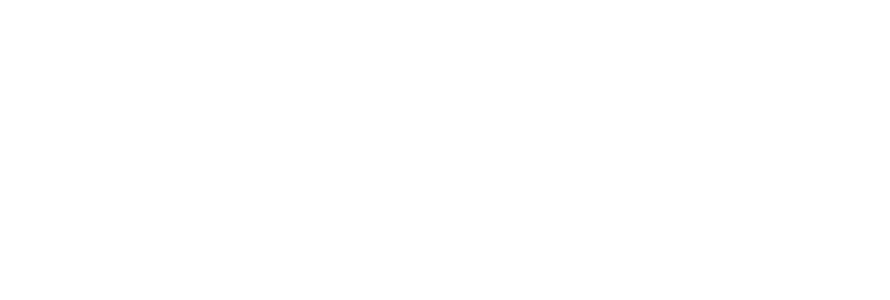
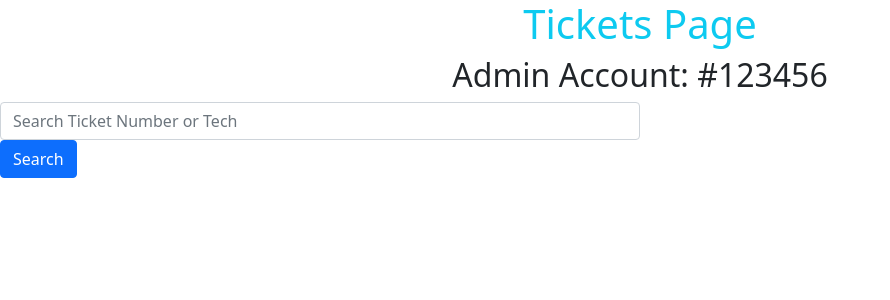
Before and after one commit to thuandang712/blue_ocean, a React (Create React App) app in the folder client/: page /ticket in a window 1280 px wide. Shown: the top 300 px of the page, without its empty margins (0-890 px from the left). Built offline with nearby package versions, Linux system fonts and the light colour scheme.

Commit message:
tickets .js alfred

```diff
--- a/client/package.json
+++ b/client/package.json
@@ -7,6 +7,7 @@
     "@testing-library/react": "^11.2.7",
     "@testing-library/user-event": "^12.8.3",
     "bootstrap": "^5.1.1",
+    "mdbreact": "^5.1.0",
     "react": "^17.0.2",
     "react-bootstrap": "^1.6.4",
     "react-dom": "^17.0.2",
--- a/client/src/App.js
+++ b/client/src/App.js
@@ -3,6 +3,7 @@
 
 import './App.css';
 import Login from './components/Login';
+import Tickets from './components/Tickets/Tickets';
 import Entry from './pages/Entry'
 
 function App() {
@@ -15,6 +16,9 @@
         <Route exact path='/login'>
           <Login />
         </Route>
+        <Route exact path='/ticket'>
+          <Tickets />
+        </Route>
       </Router>
     </div>
 
--- /dev/null
+++ b/client/src/components/Tickets/Tickets.js
@@ -0,0 +1,23 @@
+import React from 'react'
+import { Container, Button } from 'react-bootstrap'
+import { MDBCol } from "mdbreact";
+import  "./tickets.css"
+
+const Tickets = () => {
+        return (
+            <container>
+            <div>
+                <h1 className="text-info text-center">Tickets Page</h1>
+                <h2 className='headerContainer text-center'>Admin Account: #123456</h2>
+            </div>
+            <MDBCol md="6">
+                <input className="form-control" type="text" placeholder="Search Ticket Number or Tech" aria-label="Search" />
+            </MDBCol>
+            <Button variant="primary">Search</Button>{' '}
+            </container>
+
+        )
+
+}
+
+export default Tickets
--- /dev/null
+++ b/client/src/components/Tickets/tickets.css
@@ -0,0 +1,12 @@
+.headerContainer {
+    text-decoration: darkorange;
+}
+
+.searchBtn {
+    text-decoration: darkslategrey;
+}
+
+.container {
+    border: darkred;
+    border-radius: 60px;
+}
```
Also changed, not shown: 1 other file (tests, documents, lock files or other folders).
